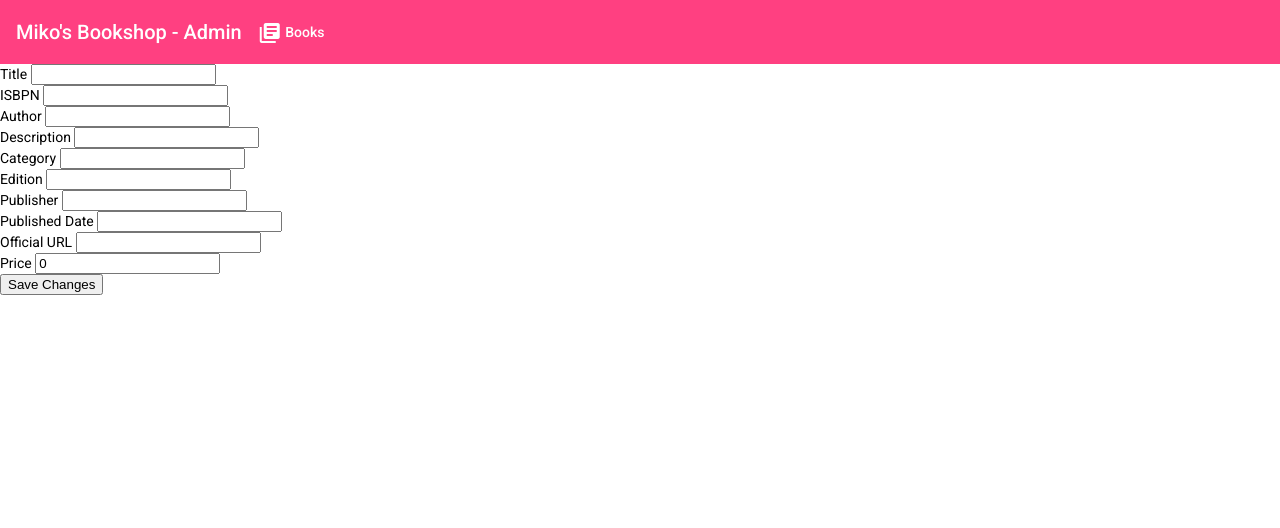
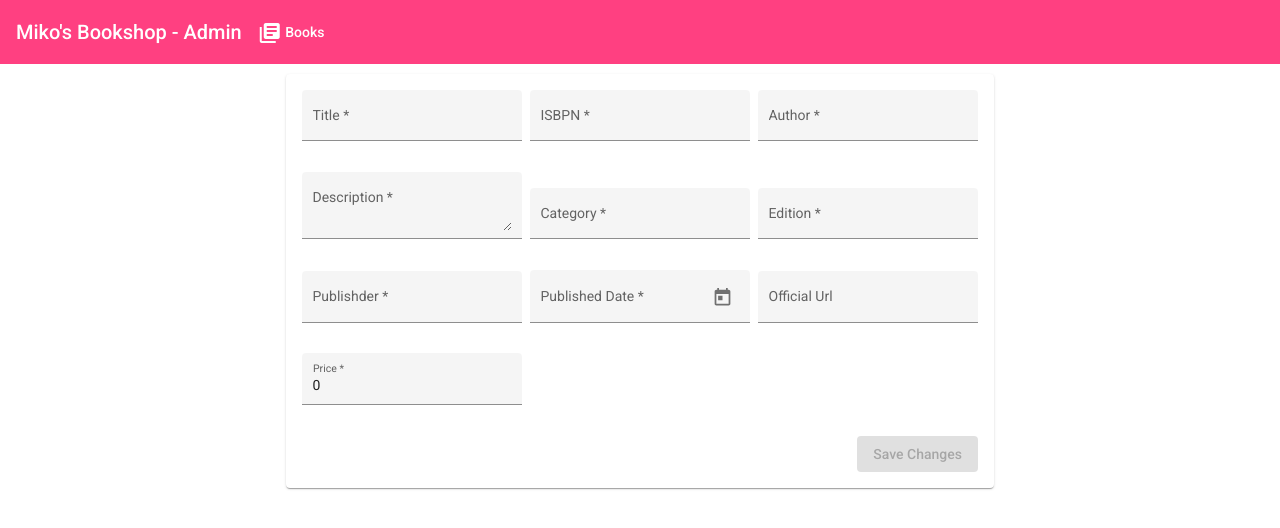
Before and after one commit to meSmashsta/mikomarketplace-frontend, an Angular app: page /admin/books/create in a window 1280 px wide. Shown: the top 528 px of the page. Built offline with nearby package versions, Linux system fonts and the light colour scheme.

Commit message:
added form design + form simple validation

```diff
--- a/src/app/admin/book-form/book-form.component.css
+++ b/src/app/admin/book-form/book-form.component.css
@@ -0,0 +1,17 @@
+:host {
+    display: flex;
+    flex-direction: column;
+    align-items: flex-start;
+}
+
+.my-container .mat-form-field + .mat-form-field {
+    margin-left: 8px;
+}
+
+.my-container .mat-form-field {
+    width: 220px;
+}
+
+.my-container {
+    margin: 10px auto;
+}
--- a/src/app/admin/book-form/book-form.component.html
+++ b/src/app/admin/book-form/book-form.component.html
@@ -1,63 +1,55 @@
-<form [formGroup]="bookForm" (ngSubmit)="onSubmit()">
-    <div>
-        <label for="title">
-            Title
-        </label>
-        <input id="title" type="text" formControlName="title">
-    </div>
-    <div>
-        <label for="isbpn">
-            ISBPN
-        </label>
-        <input id="isbpn" type="text" formControlName="isbpn">
-    </div>
-    <div>
-        <label for="author">
-            Author
-        </label>
-        <input id="author" type="text" formControlName="author">
-    </div>
-    <div>
-        <label for="description">
-            Description
-        </label>
-        <input id="description" type="text" formControlName="description">
-    </div>
-    <div>
-        <label for="category">
-            Category
-        </label>
-        <input id="category" type="text" formControlName="category">
-    </div>
-    <div>
-        <label for="edition">
-            Edition
-        </label>
-        <input id="edition" type="text" formControlName="edition">
-    </div>
-    <div>
-        <label for="publisher">
-            Publisher
-        </label>
-        <input id="publisher" type="text" formControlName="publisher">
-    </div>
-    <div>
-        <label for="publishedDate">
-            Published Date
-        </label>
-        <input id="publishedDate" type="text" formControlName="publishedDate">
-    </div>
-    <div>
-        <label for="officialUrl">
-            Official URL
-        </label>
-        <input id="officialUrl" type="text" formControlName="officialUrl">
-    </div>
-    <div>
-        <label for="price">
-            Price
-        </label>
-        <input id="price" type="number" formControlName="price">
-    </div>
-    <button type="submit">Save Changes</button>
-</form>
+<mat-card class="my-container">
+    <form [formGroup]="bookForm" (ngSubmit)="onSubmit()">
+        <p>
+            <mat-form-field appearance="fill">
+                <mat-label>Title</mat-label>
+                <input matInput formControlName="title" required>
+            </mat-form-field>
+            <mat-form-field appearance="fill">
+                <mat-label>ISBPN</mat-label>
+                <input matInput formControlName="isbpn" required>
+            </mat-form-field>
+            <mat-form-field appearance="fill">
+                <mat-label>Author</mat-label>
+                <input matInput formControlName="author" required>
+            </mat-form-field>
+        </p>
+        <p>
+            <mat-form-field appearance="fill">
+                <mat-label>Description</mat-label>
+                <textarea matInput formControlName="description" required></textarea>
+            </mat-form-field>
+            <mat-form-field appearance="fill">
+                <mat-label>Category</mat-label>
+                <input matInput formControlName="category" required>
+            </mat-form-field>
+            <mat-form-field appearance="fill">
+                <mat-label>Edition</mat-label>
+                <input matInput formControlName="edition" required>
+            </mat-form-field>
+        </p>
+        <p>
+            <mat-form-field appearance="fill">
+                <mat-label>Publishder</mat-label>
+                <input matInput formControlName="publisher" required>
+            </mat-form-field>
+            <mat-form-field appearance="fill">
+                <mat-label>Published Date</mat-label>
+                <input matInput [matDatepicker]="picker" formControlName="publishedDate" required readonly>
+                <mat-datepicker-toggle matSuffix [for]="picker"></mat-datepicker-toggle>
+                <mat-datepicker #picker></mat-datepicker>
+            </mat-form-field>
+            <mat-form-field appearance="fill">
+                <mat-label>Official Url</mat-label>
+                <input matInput formControlName="officialUrl">
+            </mat-form-field>
+        </p>
+        <p>
+            <mat-form-field appearance="fill">
+                <mat-label>Price</mat-label>
+                <input matInput type="number" formControlName="price" required>
+            </mat-form-field>
+        </p>
+        <p><button [disabled]="bookForm.invalid" mat-raised-button color="primary" style="float: right">Save Changes</button></p>
+    </form>
+</mat-card>
--- a/src/app/admin/book-form/book-form.component.ts
+++ b/src/app/admin/book-form/book-form.component.ts
@@ -37,6 +37,8 @@ export class BookFormComponent implements OnInit {
   }
 
   onSubmit() {
-    this.submitEvent.emit(this.bookForm.value);
+    if (! this.bookForm.invalid) {
+      this.submitEvent.emit(this.bookForm.value);
+    }
   }
 }
--- a/src/app/admin/top-bar/top-bar.component.html
+++ b/src/app/admin/top-bar/top-bar.component.html
@@ -1,6 +1,6 @@
 <mat-toolbar color="accent">
     <span>Miko's Bookshop - Admin</span>
-    <button mat-button [routerLink]="['admin']">
+    <button mat-button [routerLink]="['/admin']">
         <mat-icon>library_books</mat-icon>
         Books
     </button>
--- a/src/app/app.module.ts
+++ b/src/app/app.module.ts
@@ -24,6 +24,7 @@ import { MatPaginatorModule } from '@angular/material/paginator';
 import { MatSortModule } from '@angular/material/sort';
 import { MatBadgeModule } from '@angular/material/badge';
 import { MatCardModule } from '@angular/material/card';
+import { MatFormFieldModule } from '@angular/material/form-field';
 
 @NgModule({
   declarations: [
@@ -51,7 +52,8 @@ import { MatCardModule } from '@angular/material/card';
     MatPaginatorModule,
     MatSortModule,
     MatBadgeModule,
-    MatCardModule
+    MatCardModule,
+    MatFormFieldModule
   ],
   providers: [],
   bootstrap: [AppComponent]
```
Also changed, not shown: src/app/admin/admin.module.ts (+88 -20 lines).
